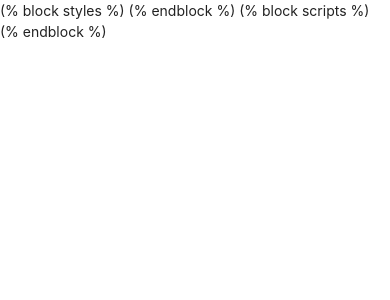
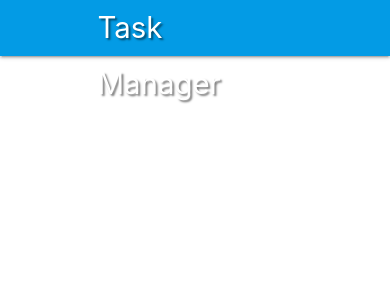
Before and after one commit to Tess2019/Flask_mini_project, a Flask app: page / in a window 390 px wide. Shown: the top 300 px of the page. Run offline with Flask 2, Linux system fonts and the light colour scheme; data that the repository does not hold is empty; some libraries are stand-ins or nearby versions.

Commit message:
adding navbar and mobile sidebar

```diff
--- a/static/css/style.css
+++ b/static/css/style.css
@@ -0,0 +1,3 @@
+.text-shadow {
+    text-shadow: 2px 2px 2px rgba(0, 0, 0, 0.5);
+}
--- a/static/js/script.js
+++ b/static/js/script.js
@@ -0,0 +1,3 @@
+$(document).ready(function(){
+    $('.sidenav').sidenav();
+  });
--- a/templates/base.html
+++ b/templates/base.html
@@ -6,12 +6,42 @@
     <link rel="stylesheet" href="https://cdnjs.cloudflare.com/ajax/libs/font-awesome/5.15.1/css/all.min.css" integrity="sha512-+4zCK9k+qNFUR5X+cKL9EIR+ZOhtIloNl9GIKS57V1MyNsYpYcUrUeQc9vNfzsWfV28IaLL3i96P9sdNyeRssA==" crossorigin="anonymous" type="txt/css"/>
     <link rel="stylesheet" href="https://cdnjs.cloudflare.com/ajax/libs/materialize/1.0.0/css/materialize.min.css" type ="text/css">
     <link rel="stylesheet" href="{{ url_for('static', filename='css/style.css') }}" type="text/css">
-     (% block styles %)
-     (% endblock %)
+     {% block styles %}
+     {% endblock %}
     <title>Task Manager</title>
 </head>
 <body>
+    <header>
+        <!--top navbar-->
+        <nav class="nav-extended text-shadow light-blue darken-1">
+            <div class="nav-wrapper">
+            <a href="#!" class="brand-logo">Task Manager</a>
+            <a href="#" data-target="mobile-demo" class="sidenav-trigger"><i class="fas fa-bars"></i></a>
+            <ul class="right hide-on-med-and-down">
+                <li><a href="#">Home</a></li>
+                <li><a href="#">Profile</a></li>
+                <li><a href="#">New Task</a></li>
+                <li><a href="#">Manage Categories</a></li>
+                <li><a href="#">Log out</a></li>
+                <li><a href="#">Log In</a></li>
+                <li><a href="#">Register</a></li>
 
+            </ul>
+            </div>
+        </nav>
+
+        <!--mobile sidenav-->
+        <ul class="sidenav" id="mobile-demo">
+            <li><h4 class="center-align light-blue-text text-darken 4">Task Manager</h4></li>
+            <li><a href="#">Home</a></li>
+            <li><a href="#">Profile</a></li>
+            <li><a href="#">New Task</a></li>
+            <li><a href="#">Manage Categories</a></li>
+            <li><a href="#">Log out</a></li>
+            <li><a href="#">Log In</a></li>
+            <li><a href="#">Register</a></li>
+        </ul>
+    </header>
     {% block content %}
     {% endblock %}
 
@@ -21,7 +51,7 @@
   crossorigin="anonymous"></script>
     <script src="https://cdnjs.cloudflare.com/ajax/libs/materialize/1.0.0/js/materialize.min.js"></script>
    <script src="{{ url_for('static', filename= 'js/script.js')}}"></script>
-    (% block scripts %)
-    (% endblock %)
+    {% block scripts %}
+    {% endblock %}
 </body>
 </html>
```
